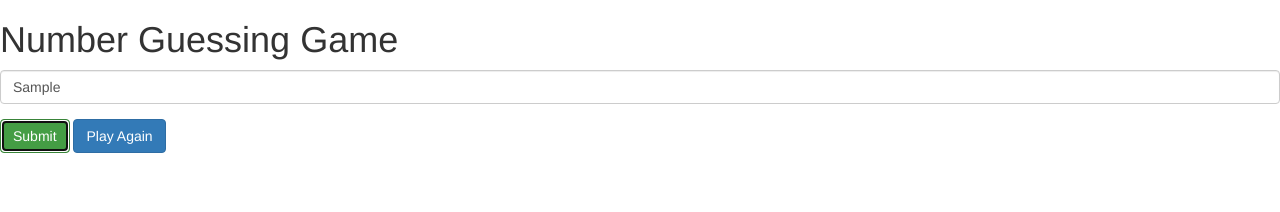
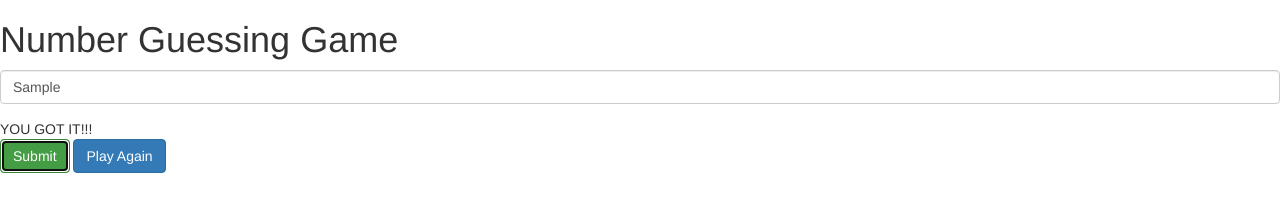
Before and after one commit to itsaliu90/guessing-game, a plain HTML site: page index.html in a window 1280 px wide. Both pictures are taken after typing "Sample" into the empty fields and a click on the button "Submit". Drawn offline with nearby package versions, Linux system fonts and the light colour scheme.

Commit message:
got the basics to work

```diff
--- a/index.html
+++ b/index.html
@@ -20,14 +20,20 @@
     <h1>Number Guessing Game</h1>
     <form role="form">
       <div class="form-group">
-        <input type="text" class="form-control" placeholder="Enter guess here...between 1 and 100">
+        <input id="input" type="text" class="form-control" placeholder="Enter guess here...between 1 and 100">
       </div>
     </form>
-    <button type="button" class="btn btn-success">Submit</button>
-    <button type="button" class="btn btn-primary">Play Again</button>
+
+    <div>
+      <span id="feedback">Waiting for you to press Submit...</span>
+    </div>
+
+    <button id="submit" type="button" class="btn btn-success">Submit</button>
+    <button id="play-again" type="button" class="btn btn-primary">Play Again</button>
     <!-- jQuery (necessary for Bootstrap's JavaScript plugins) -->
     <script src="https://ajax.googleapis.com/ajax/libs/jquery/1.11.1/jquery.min.js"></script>
     <!-- Include all compiled plugins (below), or include individual files as needed -->
     <script src="js/bootstrap.min.js"></script>
+    <script src="js/engine.js"></script>
   </body>
 </html>
--- /dev/null
+++ b/js/engine.js
@@ -0,0 +1,21 @@
+$(document).ready(function() {
+	var answer = Math.floor((Math.random() * 100) + 1);
+	var currentSubmission;
+
+	function compare(submission, answer) {
+		if (submission < answer) {
+			$("#feedback").text("Your guess is too low, bro!");
+		} else if (submission > answer) {
+			$("#feedback").text("Your guess is too high, pie!");
+		} else {
+			$("#feedback").text("YOU GOT IT!!!");
+		}
+	}
+
+	// Event-driven code below
+
+	$("#submit").on("click", function() {
+		currentSubmission = $("#input").val();
+		compare(currentSubmission, answer);
+	})
+});
```
